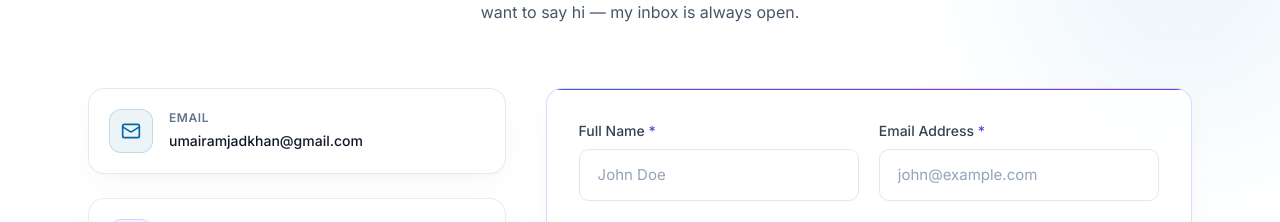
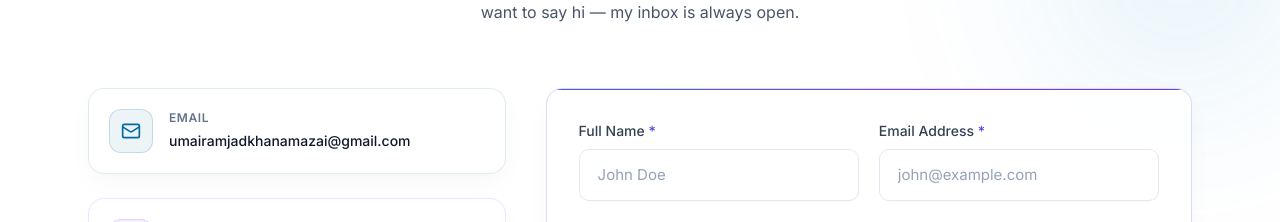
Before and after one commit to Uak69009/portfolio, a Next.js app: page / in a window 1280 px wide. Shown: the part 9826-10048 px from the top of the page. Built offline with nearby package versions, Linux system fonts and the light colour scheme.

Commit message:
Update email address across API route, contact cards, and footer links to umairamjadkhanamazai@gmail.com

```diff
--- a/app/api/contact/route.ts
+++ b/app/api/contact/route.ts
@@ -34,8 +34,8 @@ export async function POST(req: Request) {
       }
     }
 
-    // 2. Direct zero-key production delivery to umairamjadkhan@gmail.com via FormSubmit AJAX service
-    const formSubmitRes = await fetch("https://formsubmit.co/ajax/umairamjadkhan@gmail.com", {
+    // 2. Direct zero-key production delivery to umairamjadkhanamazai@gmail.com via FormSubmit AJAX service
+    const formSubmitRes = await fetch("https://formsubmit.co/ajax/umairamjadkhanamazai@gmail.com", {
       method: "POST",
       headers: {
         "Content-Type": "application/json",
--- a/components/Contact.tsx
+++ b/components/Contact.tsx
@@ -63,7 +63,7 @@ const socialLinks = [
   {
     icon: Mail,
     label: "Email",
-    href: "mailto:umairamjadkhan@gmail.com",
+    href: "mailto:umairamjadkhanamazai@gmail.com",
     color: "#0369A1",
     bg: "rgba(3,105,161,0.08)",
   },
@@ -173,8 +173,8 @@ export default function Contact() {
               {
                 icon: Mail,
                 label: "Email",
-                value: "umairamjadkhan@gmail.com",
-                href: "mailto:umairamjadkhan@gmail.com",
+                value: "umairamjadkhanamazai@gmail.com",
+                href: "mailto:umairamjadkhanamazai@gmail.com",
                 color: "#0369A1",
               },
               {
--- a/components/Footer.tsx
+++ b/components/Footer.tsx
@@ -18,7 +18,7 @@ const socialLinks = [
   { icon: FaLinkedinIn, href: "https://linkedin.com/in/umairamjadkhan", label: "LinkedIn" },
   { icon: SiUpwork, href: "https://upwork.com", label: "Upwork" },
   { icon: SiFiverr, href: "https://fiverr.com", label: "Fiverr" },
-  { icon: Mail, href: "mailto:umairamjadkhan@gmail.com", label: "Email" },
+  { icon: Mail, href: "mailto:umairamjadkhanamazai@gmail.com", label: "Email" },
 ];
 
 export default function Footer() {
```
